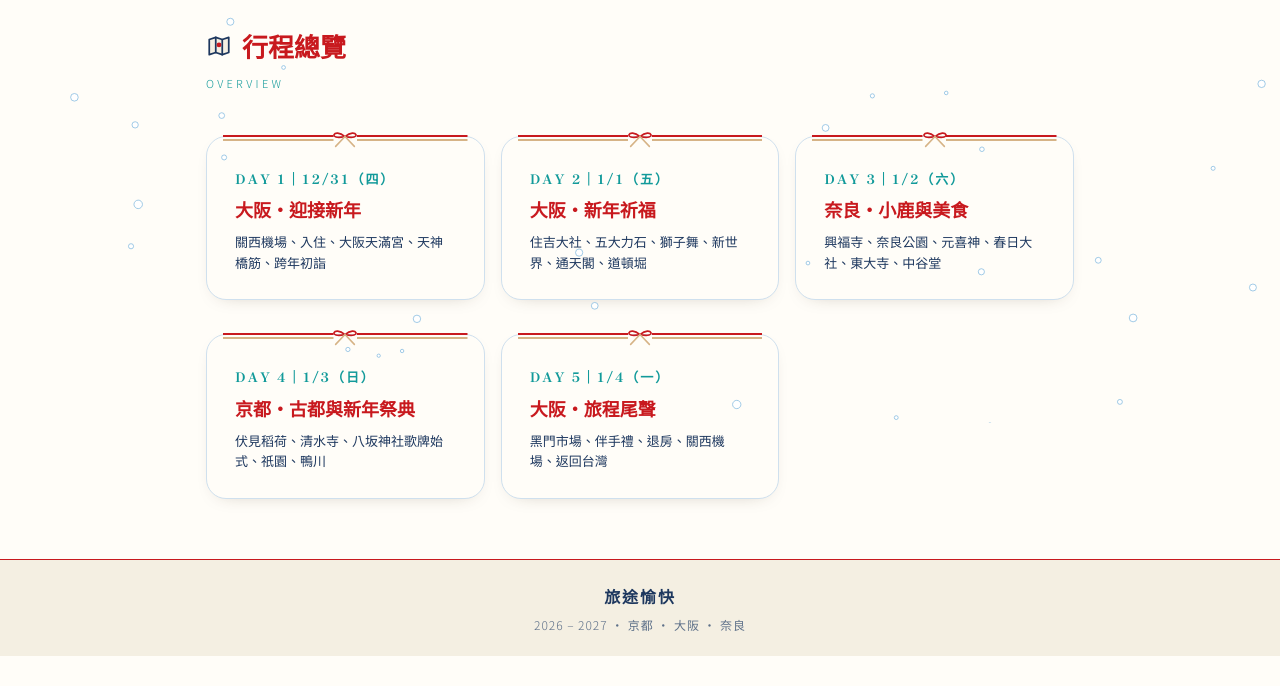
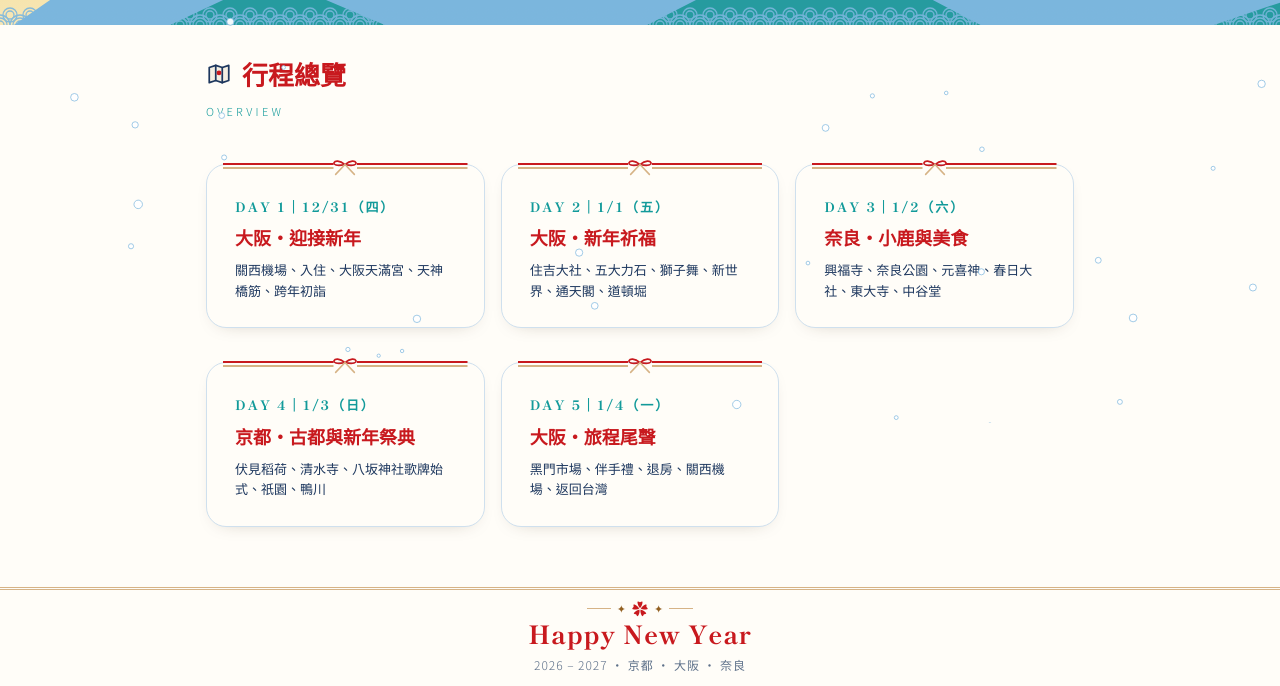
Before and after one commit to cherylgao1025/kansai_nye_trip_2026, a plain HTML site: page index.html in a window 1280 px wide. Shown: the part 377-1063 px from the top of the page. Before the commit the page ends 1033 px from the top, so only its background shows below. Drawn offline with Linux system fonts and the light colour scheme.

Commit message:
Refactor CSS variables and footer layout

```diff
--- a/index.html
+++ b/index.html
@@ -3,16 +3,17 @@
 <head>
 <meta charset="utf-8">
 <meta name="viewport" content="width=device-width, initial-scale=1, viewport-fit=cover">
+<meta name="theme-color" content="#E5B94F">
 <title>大嚕與小嚕的跨年之旅</title><link rel="apple-touch-icon" href="./web_app_icon.png">
 <link rel="icon" type="image/png" href="./web_app_icon.png">
 <link rel="preconnect" href="https://fonts.googleapis.com">
 <link href="https://fonts.googleapis.com/css2?family=Shippori+Mincho:wght@400;600;800&family=Noto+Sans+TC:wght@300;400;500&display=swap" rel="stylesheet">
 <style>
 
-:root{--bg:#fffdf8;--card:#fffdf8;--ink:#1D375E;--sub:#5d7089;--red:#129A9A;--gold:#D6B386;--line:#cfe0ee;--tint:#F4EFE2;--sky:#7BB6DD;--sun:#C8191E;--sky-top:#E5B94F;--s1:#d9eaf6;--s2:#e7f1f8;color-scheme:light;box-sizing:border-box;padding-top:env(safe-area-inset-top,0px);padding-bottom:env(safe-area-inset-bottom,0px)}
+:root{--bg:#FFFDF8;--card:#fffdf8;--ink:#1D375E;--sub:#5d7089;--red:#129A9A;--gold:#D6B386;--line:#cfe0ee;--tint:#F4EFE2;--sky:#7BB6DD;--sun:#C8191E;--sky-top:#E5B94F;--s1:#d9eaf6;--s2:#e7f1f8;color-scheme:light;box-sizing:border-box;padding-bottom:env(safe-area-inset-bottom,0px)}
 
 
-html{background:linear-gradient(var(--sky-top),var(--sky-top)) top / 100% env(safe-area-inset-top,0px) no-repeat var(--bg);scroll-behavior:smooth;scroll-padding-top:calc(110px + env(safe-area-inset-top,0px))}
+html{background:linear-gradient(var(--sky-top),var(--sky-top)) top / 100% env(safe-area-inset-top,0px) no-repeat var(--bg);scroll-behavior:smooth;scroll-padding-top:110px}
 *{box-sizing:border-box}
 body{margin:0;background:var(--bg);color:var(--ink);font:300 15px/1.8 "Noto Sans TC",system-ui,sans-serif;background-image:none}
 h1,h2,h3,.serif{font-family:"Shippori Mincho","Noto Serif TC",serif;font-weight:600}
@@ -20,7 +21,7 @@ h2,h3{color:var(--sun)}
 .in2 h3{margin:0 0 8px;font-size:21px}
 a{color:var(--red)}
 
-nav{position:sticky;top:env(safe-area-inset-top,0px);z-index:9;background:none;padding:0;pointer-events:none}
+nav{position:sticky;top:0;z-index:9;background:none;padding:0;pointer-events:none}
 .row{display:flex;gap:7px;overflow-x:auto;scrollbar-width:none;padding:2px 0}nav a{pointer-events:auto}
 .row.main{position:relative;z-index:2;padding:8px 14px;background:color-mix(in srgb,var(--bg) 92%,transparent);backdrop-filter:blur(8px);border-bottom:1px solid var(--line)}
 .row.sub{position:relative;z-index:1;padding:8px 14px;background:color-mix(in srgb,var(--bg) 62%,transparent);backdrop-filter:blur(10px);-webkit-backdrop-filter:blur(10px);border-bottom:1px solid color-mix(in srgb,var(--line) 60%,transparent)}
@@ -35,10 +36,10 @@ nav a.on{background:linear-gradient(135deg,var(--red),#0d7e7e);border-color:var(
 .row.sub a{font-size:12.5px;padding:3px 12px;border-radius:99px;border-color:var(--sky);background:rgba(255,255,255,.55);backdrop-filter:blur(6px);box-shadow:none;transform:none}.row.sub a.on{background:var(--ink);border-color:var(--ink);color:#fff}
 
 
-.hero{position:relative;display:flex;flex-direction:column;justify-content:center;overflow:hidden;color:#fff;z-index:2}
+.hero{position:relative;display:flex;flex-direction:column;justify-content:center;overflow:hidden;background:var(--sky-top);color:#fff;z-index:2}
 .hero svg{position:absolute;inset:0;width:100%;height:100%}
 .hero .sun-layer{overflow:visible}
-.hero .in{position:relative;padding:68px 20px 38px;max-width:900px;margin:0 auto;width:100%;text-shadow:0 1px 3px rgba(18,33,53,.95),0 2px 10px rgba(18,33,53,.65)}
+.hero .in{position:relative;padding:96px 20px 38px;max-width:900px;margin:0 auto;width:100%;text-shadow:0 1px 3px rgba(18,33,53,.95),0 2px 10px rgba(18,33,53,.65)}
 .hero small{letter-spacing:.4em;font-size:12px;opacity:.9}
 .hero h1{font-size:clamp(26px,6.5vw,42px);line-height:1.25;margin:6px 0;font-weight:800}
 .hero .d{font-size:17px;letter-spacing:.12em}
@@ -127,26 +128,51 @@ table{width:100%;border-collapse:collapse;font-size:14px}td{padding:6px 0;border
 @media(min-width:760px){body{font-size:16px}.card{padding:26px 28px}}
 
 .ft{
-  padding:20px 16px calc(20px + env(safe-area-inset-bottom,0px));
-  border-top:1px solid var(--sun);
-  background:var(--tint);
+  padding:10px 16px calc(10px + env(safe-area-inset-bottom,0px));
+  border-top:3px double var(--gold);
+  background:var(--bg);
   color:var(--ink);
   text-align:center;
 }
+.ft-ornament{
+  display:flex;
+  align-items:center;
+  justify-content:center;
+  gap:6px;
+  color:#936022;
+  font-size:11px;
+  line-height:1;
+}
+.ft-ornament::before,.ft-ornament::after{
+  content:"";
+  width:24px;
+  height:1px;
+  background:var(--gold);
+}
+.ft-blossom{color:var(--sun);font-size:16px}
 .ft-t{
   appearance:none;
   border:0;
-  padding:4px 12px;
+  padding:2px 10px;
   background:none;
-  color:inherit;
-  font:600 16px/1.5 "Shippori Mincho","Noto Serif TC",serif;
-  letter-spacing:.12em;
+  color:var(--sun);
+  font:800 clamp(20px,5vw,25px)/1.25 "Shippori Mincho",Georgia,serif;
+  letter-spacing:.04em;
+  cursor:pointer;
   touch-action:manipulation;
   user-select:none;
 }
 .ft-t:focus-visible{outline:2px solid var(--ink);outline-offset:2px;border-radius:4px}
 .ft-s{margin:2px 0 0;color:var(--sub);font-size:12px;letter-spacing:.08em}
 .ft-secret{margin:10px auto 0;font-size:14px;color:var(--sun)}
+@media (prefers-reduced-motion:no-preference){
+  .ft-secret:not([hidden]){animation:footer-message-bounce 1.8s ease-in-out infinite}
+  @keyframes footer-message-bounce{
+    0%,45%,75%,100%{transform:translateY(0)}
+    60%{transform:translateY(-6px)}
+    85%{transform:translateY(-2px)}
+  }
+}
 
 main{position:relative;z-index:1}
 h2:before{width:26px;height:26px;background-image:none}
@@ -222,7 +248,8 @@ h2:before{width:26px;height:26px;background-image:none}
 <section id="todo"><h2>出發前待確認</h2><p class="en">BEFORE DEPARTURE</p><div class="card"><ul class="ck" id="todol"></ul></div></section>
 </main>
 <footer class="ft">
-<button class="ft-t" id="footer-farewell" type="button" aria-controls="footer-message" aria-expanded="false">旅途愉快</button>
+<div class="ft-ornament" aria-hidden="true"><span>✦</span><span class="ft-blossom">✿</span><span>✦</span></div>
+<button class="ft-t" id="footer-farewell" type="button" lang="en" aria-controls="footer-message" aria-expanded="false">Happy New Year</button>
 <p class="ft-s">2026 – 2027 ・ 京都 ・ 大阪 ・ 奈良</p>
 <div role="status"><p class="ft-secret" id="footer-message" hidden>希望大嚕喜歡，小嚕很愛很愛你喲</p></div>
 </footer>
@@ -257,9 +284,9 @@ tl:[['07:30','日本橋站出發'],['08:45–10:00','伏見稻荷大社、千本
 sp:[['伏見稻荷大社','伏見稲荷大社','稻荷神社總本宮，朱紅千本鳥居與狐狸神使，祈求商業、財運、工作順利。僅安排本殿與千本鳥居前段，不登稻荷山；參拜免費。','inari.jp'],['清水寺','清水寺','仁王門、三重塔、清水舞台、音羽瀑布。若遇降雪，雪中古寺非常漂亮。','kiyomizudera.or.jp'],['三年坂・二年坂','産寧坂','傳統町家老街，有抹茶甜點、八橋、糰子、京漬物、和菓子。'],['八坂神社歌牌始式','八坂神社','1/3 13:00 於能舞台，免費觀賞。參與者穿十二單等平安服飾，以百人一首競技。同日 08:00 元始祭、09:00 初能奉納；若想看能樂可改為早上直奔八坂、取消伏見稻荷。','ja.kyoto.travel/event/single.php?event_id=4401'],['圓山公園・八坂之塔・庚申堂','八坂庚申堂','祭典後散步休息；八坂之塔是京都經典街景；庚申堂有彩色「くくり猿」祈願，下午關門時間要留意。'],['祇園・花見小路','花見小路','傳統花街，町家與茶屋。部分私人巷弄禁止進入及攝影，不追逐、不擅拍藝妓與舞妓。'],['鴨川・四條河原町','四条河原町','鴨川適合看黃昏；四條河原町是購物美食商圈，適合晚餐與最後採買。']],
 tr:'去程：日本橋 → Metro 堺筋線 → 北濱 → 京阪電車 → 伏見稻荷站。\n伏見稻荷 → 清水五條站 → 步行 20–25 分 → 清水寺 → 三年坂 → 二年坂 → 八坂神社。\n返程：祇園四條 → 京阪 → 北濱 → 堺筋線 → 日本橋。',
 no:'1/3 為假期最後一天，人潮與返程交通皆為高峰。'},
-{id:'d5',n:5,date:'1/4（一）',t:'大阪・旅程尾聲',ov:'黑門市場、伴手禮、退房、關西機場、返回台灣',th:'享用最後一頓日式早餐、、採買伴手禮，帶著回憶返回台灣。',
-tl:[['07:3₀–₀8:₃₀','起床、整理行李'],['₀8:₃₀–₁₀:₀₀','黑門市場早餐、、伴手禮'],['₁₀:₀₀–₁₀:₃₀','返回住宿退房，確認行李'],['₁₀:₃₀–₁₂:₃₀','南海難波 → 關西機場 → 接駁巴士至 T2'],['₁₂:₃₀–₁₄:₄₅','報到、、托運、、安檢、、午餐、、免稅店'],['₁₅:₂₅ → ₁₇:₅₅','搭 Peach 返回桃園']],
-sp:[['黑門市場','','大阪傳統市場：生魚片、、海鮮丼、、烤干貝、、玉子燒、、和牛、、日本草莓、、甜點。新年部分店家可能休息或調整營業時間。','','kuromon.com']],
+{id:'d5',n:5,date:'1/4（一）',t:'大阪・旅程尾聲',ov:'黑門市場、伴手禮、退房、關西機場、返回台灣',th:'享用最後一頓日式早餐、採買伴手禮，帶著回憶返回台灣。',
+tl:[['07:30–08:30','起床、整理行李'],['08:30–10:00','黑門市場早餐、伴手禮'],['10:00–10:30','返回住宿退房，確認行李'],['10:30–12:30','南海難波 → 關西機場 → 接駁巴士至 T2'],['12:30–14:45','報到、托運、安檢、午餐、免稅店'],['15:25 → 17:55','搭 Peach 返回桃園']],
+sp:[['黑門市場','黒門市場','大阪傳統市場：生魚片、海鮮丼、烤干貝、玉子燒、和牛、日本草莓、甜點。新年部分店家可能休息或調整營業時間。','kuromon.com']],
 tr:'住宿 → 南海難波 → 空港急行／Rapi:t → 關西機場站 → 免費接駁巴士 → T2。預計 12:30 抵達。',
 no:'國際線報到截止 14:35，建議提前約 3 小時抵達，避開新年返程人潮。'}];
 
```
